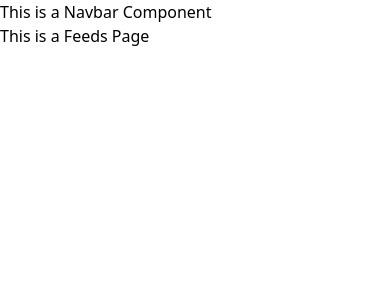
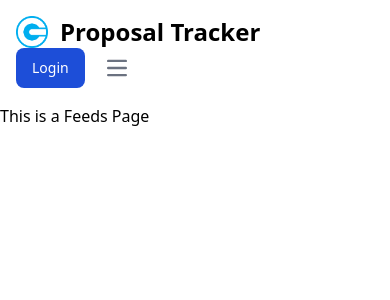
Before and after one commit to CodeGov-org/proposal-tracker, a React (Vite) app in the folder src/proposal_tracker_frontend/: page / in a window 390 px wide. Shown: the top 300 px of the page. Built offline with nearby package versions, Linux system fonts and the light colour scheme.

Commit message:
added basic navbar

```diff
--- a/src/proposal_tracker_frontend/package.json
+++ b/src/proposal_tracker_frontend/package.json
@@ -7,6 +7,7 @@
     "react-dom": "latest"
   },
   "devDependencies": {
+    "@headlessui/react": "latest",
     "@testing-library/jest-dom": "latest",
     "@testing-library/react": "latest",
     "@types/react": "latest",
--- a/src/proposal_tracker_frontend/src/components/navbar.jsx
+++ b/src/proposal_tracker_frontend/src/components/navbar.jsx
@@ -1,8 +1,78 @@
+import { useState } from "react";
+
 const Navbar = () => {
+  const [showMenu, setShowMenu] = useState(false);
+
   return (
-    <div>
-      <p>This is a Navbar Component</p>
-    </div>
+    <nav className="border-gray-200 bg-white">
+      <div className="mx-auto flex max-w-screen-xl flex-wrap items-center justify-between p-4">
+        <a href="/" className="flex items-center space-x-3">
+          <img src="/codegov-logo.png" className="h-8" alt="Codegov Logo" />
+          <span className="self-center whitespace-nowrap text-2xl font-semibold">
+            Proposal Tracker
+          </span>
+        </a>
+        <div className="flex space-x-3 md:order-2 md:space-x-0">
+          <button
+            type="button"
+            className="rounded-lg bg-blue-700 px-4 py-2 text-center text-sm font-medium text-white hover:bg-blue-800 focus:outline-none focus:ring-4 focus:ring-blue-300"
+          >
+            Login
+          </button>
+          <button
+            id="menu"
+            data-collapse-toggle="navbar-cta"
+            type="button"
+            className="inline-flex h-10 w-10 items-center justify-center rounded-lg p-2 text-sm text-gray-500 hover:bg-gray-100 focus:outline-none focus:ring-2 focus:ring-gray-200 md:hidden"
+            aria-controls="navbar-cta"
+            aria-expanded="false"
+            onClick={() => {
+              setShowMenu(!showMenu);
+            }}
+          >
+            <span className="sr-only">Open main menu</span>
+            <svg
+              className="h-5 w-5"
+              aria-hidden="true"
+              xmlns="http://www.w3.org/2000/svg"
+              fill="none"
+              viewBox="0 0 17 14"
+            >
+              <path
+                stroke="currentColor"
+                stroke-linecap="round"
+                stroke-linejoin="round"
+                stroke-width="2"
+                d="M1 1h15M1 7h15M1 13h15"
+              />
+            </svg>
+          </button>
+        </div>
+        <div
+          className={`${showMenu ? "" : "hidden"} w-full items-center justify-between md:order-1 md:flex md:w-auto`}
+          id="navbar-cta"
+        >
+          <ul className="mt-4 flex flex-col rounded-lg border border-gray-100 bg-gray-50 p-4 font-medium md:mt-0 md:flex-row md:space-x-8 md:border-0 md:bg-white md:p-0">
+            <li>
+              <a
+                href="#"
+                className="block rounded px-3 py-2 text-gray-900 hover:bg-gray-100 md:p-0 md:hover:bg-transparent md:hover:text-blue-700"
+              >
+                About
+              </a>
+            </li>
+            <li>
+              <a
+                href="#"
+                className="block rounded px-3 py-2 text-gray-900 hover:bg-gray-100 md:p-0 md:hover:bg-transparent md:hover:text-blue-700"
+              >
+                Contact
+              </a>
+            </li>
+          </ul>
+        </div>
+      </div>
+    </nav>
   );
 };
 
```
Also changed, not shown: src/proposal_tracker_frontend/public/codegov-logo.png (added), 1 other file (tests, documents, lock files or other folders).
